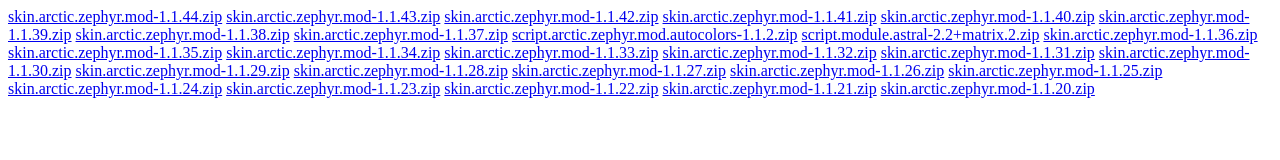
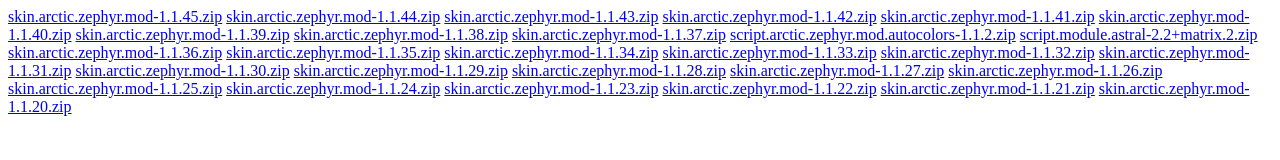
Before and after one commit to beatmasterRS/beatmasterRS.github.io, a plain HTML site: page index.html in a window 1280 px wide. Drawn offline with Linux system fonts and the light colour scheme.

Commit message:
[Index] added version 1.1.45

```diff
--- a/index.html
+++ b/index.html
@@ -1,5 +1,6 @@
 <!DOCTYPE html>
 <html><head><meta http-equiv="Content-Type" content="text/html; charset=UTF-8"></head><body>
+<a href="skin.arctic.zephyr.mod-1.1.45.zip">skin.arctic.zephyr.mod-1.1.45.zip</a>
 <a href="skin.arctic.zephyr.mod-1.1.44.zip">skin.arctic.zephyr.mod-1.1.44.zip</a>
 <a href="skin.arctic.zephyr.mod-1.1.43.zip">skin.arctic.zephyr.mod-1.1.43.zip</a>
 <a href="skin.arctic.zephyr.mod-1.1.42.zip">skin.arctic.zephyr.mod-1.1.42.zip</a>
```
Also changed, not shown: 1 other file.
